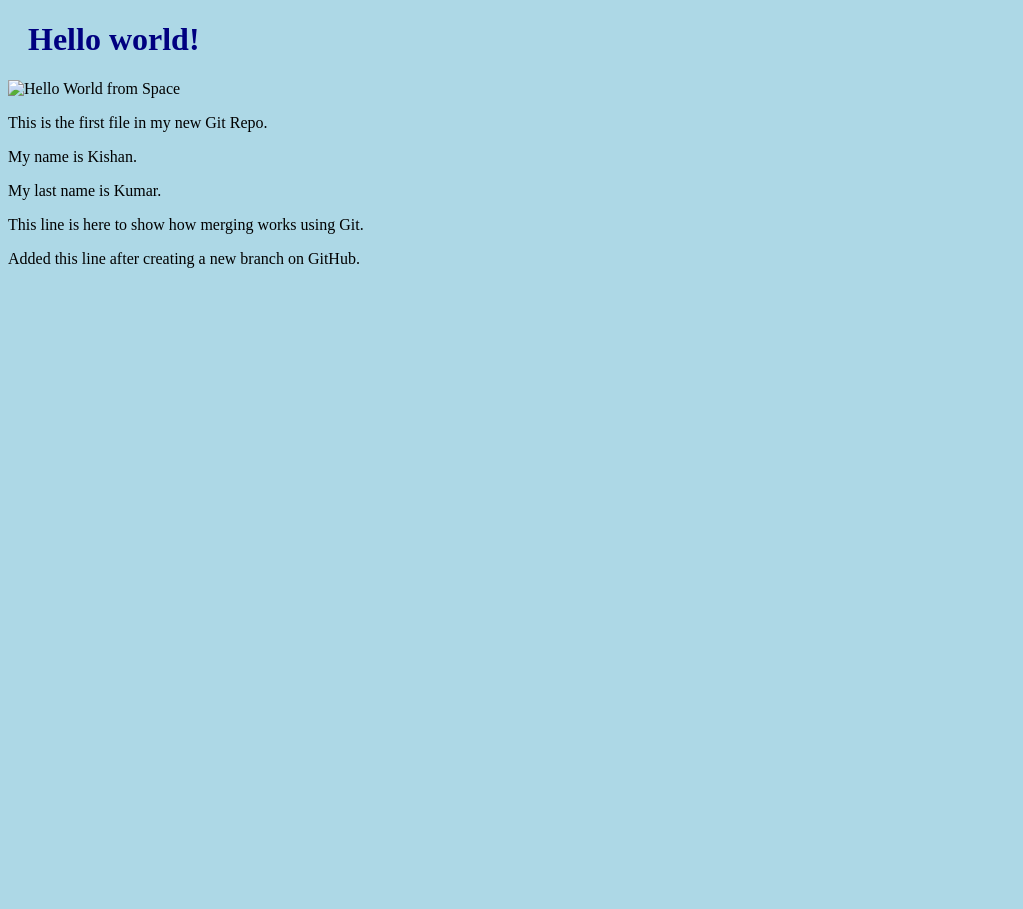
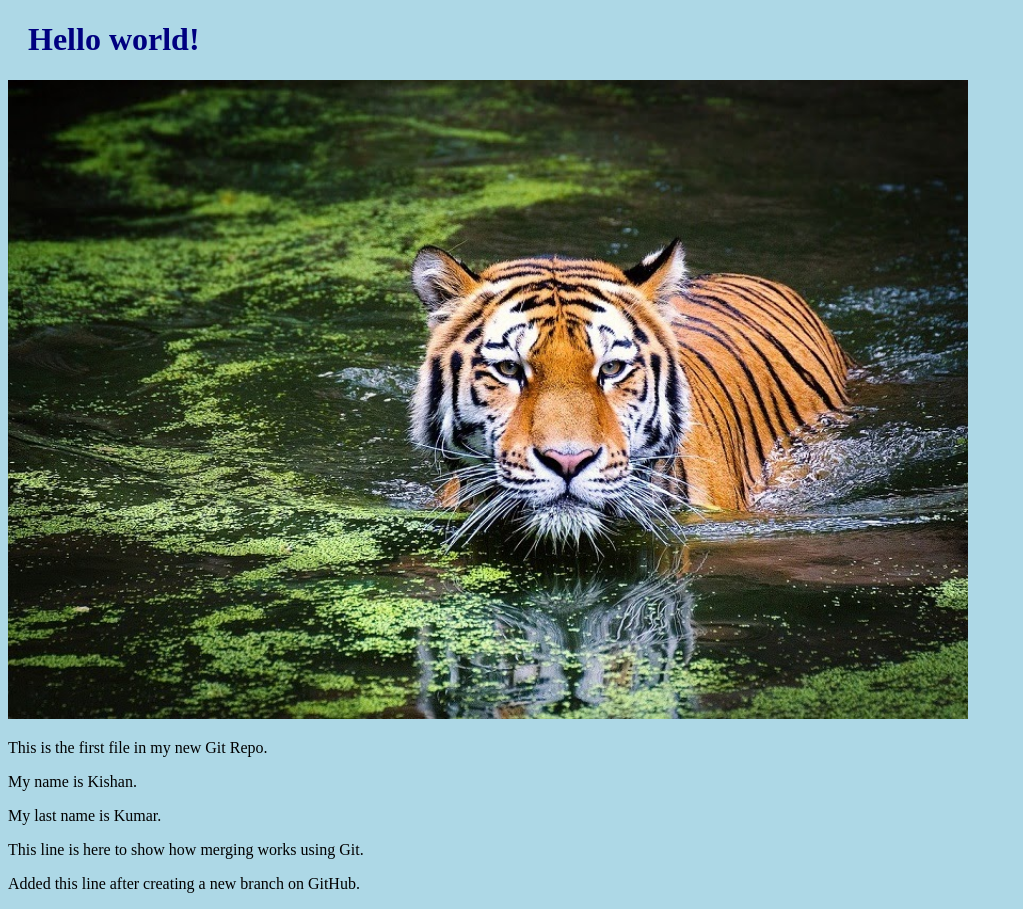
Before and after one commit to kkumar626/hello-world, a plain HTML site: page index.html in a window 1280 px wide. Shown: the whole page, without its empty margins (0-1023 px from the left). Before the commit the page ends 800 px from the top, so only its background shows below. Drawn offline with Linux system fonts and the light colour scheme.

Commit message:
docs: update README, add CLAUDE.md, fix image path in index.html
- Rewrote README.md with a casual sandbox tone and quick start commands
- Added CLAUDE.md with project overview, commands, architecture notes, and skills reference
- Fixed broken image path in index.html (img_hello_world.jpg → image_hello_world.jpg)

```diff
--- a/index.html
+++ b/index.html
@@ -7,7 +7,7 @@
 <body>
 
 <h1>Hello world!</h1>
-<div><img src="img_hello_world.jpg" alt="Hello World from Space"
+<div><img src="image_hello_world.jpg" alt="Hello World from Space"
 style="width:100%;max-width:960px"></div>
 
 <p>This is the first file in my new Git Repo.</p>
```
Also changed, not shown: 2 other files.
